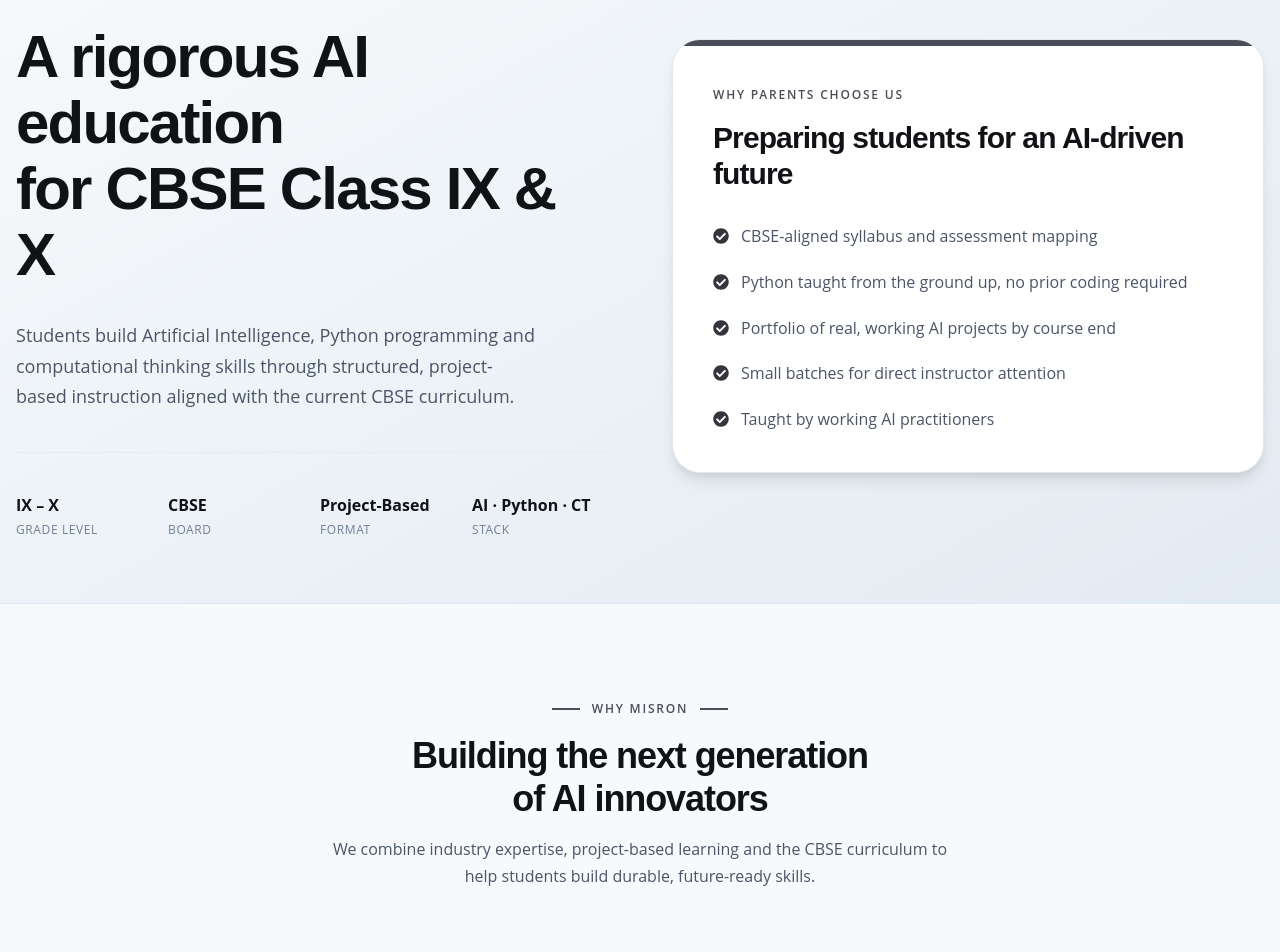
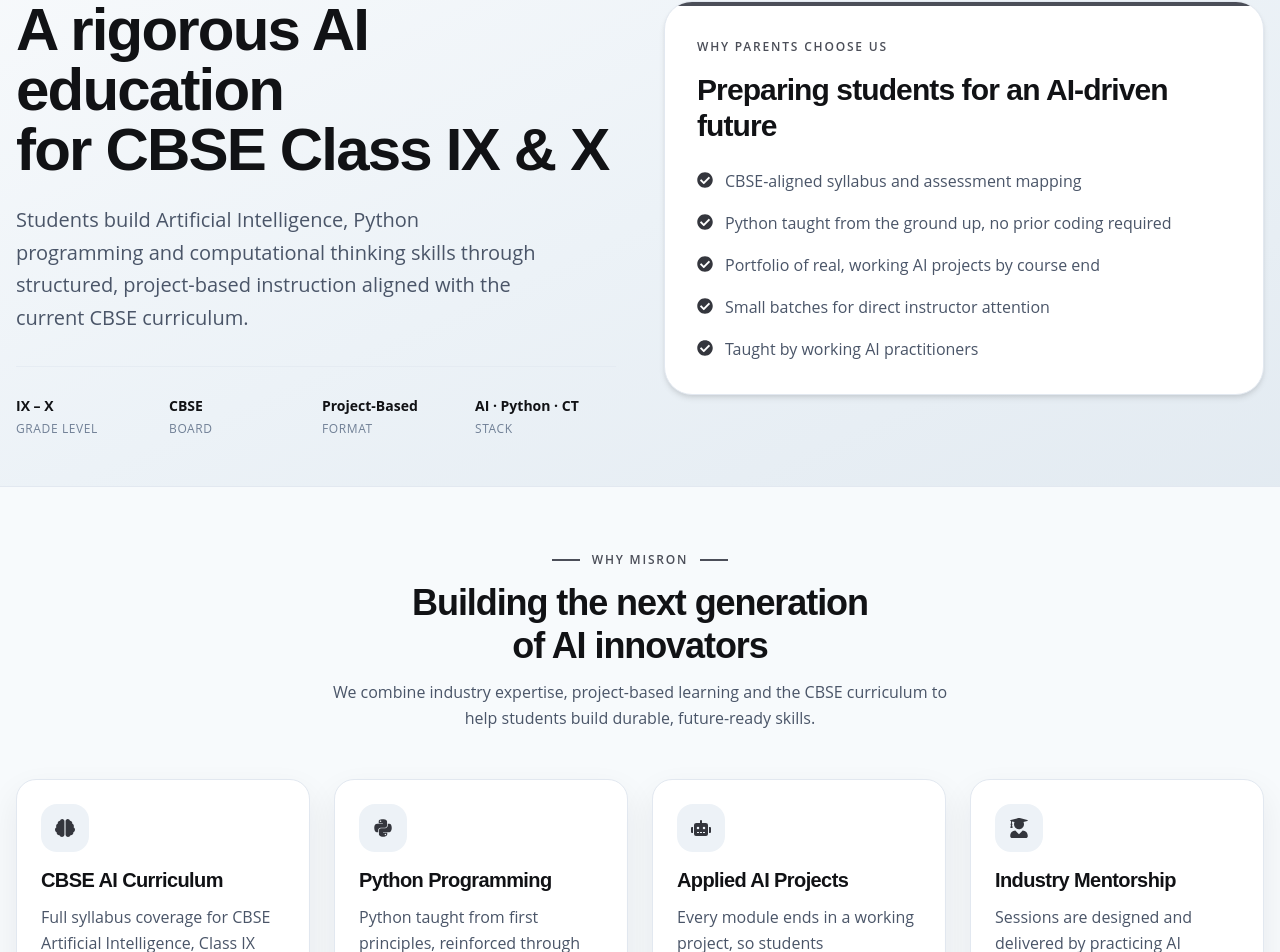
Before and after one commit to ambarishg/misron, a React (Vite) app: page /schoolofai in a window 1280 px wide. Shown: the part 168-1120 px from the top of the page. Built offline with nearby package versions, Linux system fonts and the light colour scheme.

Commit message:
UX changes

```diff
--- a/src/pages/SchoolOfAI.jsx
+++ b/src/pages/SchoolOfAI.jsx
@@ -84,10 +84,10 @@
   return (
     <Box bg={pageBg} minH="100vh">
       <Box bgGradient={heroBg} borderBottom="1px solid" borderColor={borderColor}>
-        <Container maxW="container.xl" py={{ base: 12, md: 16 }}>
-        <SimpleGrid columns={{ base: 1, lg: 2 }} spacing={16} alignItems="center">
+        <Container maxW="container.xl" py={{ base: 8, md: 12 }}>
+        <SimpleGrid columns={{ base: 1, lg: 2 }} spacing={12} alignItems="center">
           {/* Left */}
-          <Stack spacing={8}>
+          <Stack spacing={6}>
             <HStack spacing={3}>
               <Box w="28px" h="2px" bg={accentBar} />
               <Text
@@ -102,9 +102,9 @@
             </HStack>
 
             <Heading
-              fontSize={{ base: "4xl", md: "5xl", lg: "6xl" }}
-              lineHeight="1.1"
-              fontWeight="800"
+              as="h1"
+              size={{ base: "2xl", md: "3xl" }}
+              lineHeight="shorter"
               color={heroText}
             >
               A rigorous AI education
@@ -112,19 +112,19 @@
               for CBSE Class IX &amp; X
             </Heading>
 
-            <Text fontSize="lg" color={heroSubtext} maxW="520px" lineHeight="1.7">
+            <Text fontSize={{ base: "lg", md: "xl" }} color={heroSubtext} maxW="520px" lineHeight="tall">
               Students build Artificial Intelligence, Python programming and
               computational thinking skills through structured, project-based
               instruction aligned with the current CBSE curriculum.
             </Text>
 
-            <Divider borderColor="gray.200" pt={2} />
+            <Divider borderColor="gray.200" py={1} />
 
-            <SimpleGrid columns={4} spacing={4} pt={2}>
+            <SimpleGrid columns={4} spacing={3} pt={1}>
               {stats.map((s) => (
                 <VStack key={s.label} align="start" spacing={1}>
                   <Text
-                    fontSize={{ base: "sm", md: "md" }}
+                    fontSize={{ base: "xs", md: "sm" }}
                     fontWeight="700"
                     color={heroText}
                   >
@@ -149,13 +149,13 @@
             borderRadius="2xl"
             border="1px solid"
             borderColor={borderColor}
-            shadow="lg"
+            shadow="md"
             position="relative"
             overflow="hidden"
           >
-            <Box h="6px" bg={accentBar} />
+            <Box h="4px" bg={accentBar} />
 
-            <Box p={10}>
+            <Box p={8}>
               <Text
                 fontSize="xs"
                 letterSpacing="0.15em"
@@ -167,15 +167,15 @@
                 Why Parents Choose Us
               </Text>
 
-              <Heading size="lg" fontWeight="700" color={sectionTitle} mb={8}>
+              <Heading size="lg" fontWeight="700" color={sectionTitle} mb={6}>
                 Preparing students for an AI-driven future
               </Heading>
 
-              <VStack align="stretch" spacing={5}>
+              <VStack align="stretch" spacing={4}>
                 {credentials.map((item) => (
                   <HStack key={item} align="start" spacing={3}>
                     <Icon as={FaCheckCircle} color={accent} mt={1} boxSize={4} />
-                    <Text color={textColor} lineHeight="1.6">
+                    <Text color={textColor} lineHeight="tall">
                       {item}
                     </Text>
                   </HStack>
@@ -188,8 +188,8 @@
       </Box>
 
       {/* WHY CHOOSE US */}
-      <Container maxW="container.xl" py={24}>
-        <VStack spacing={4} mb={16}>
+      <Container maxW="container.xl" py={{ base: 12, md: 16 }}>
+        <VStack spacing={3} mb={12}>
           <HStack spacing={3}>
             <Box w="28px" h="2px" bg={accentBar} />
             <Text
@@ -206,8 +206,8 @@
 
           <Heading
             textAlign="center"
-            fontSize={{ base: "3xl", md: "4xl" }}
-            fontWeight="800"
+            size={{ base: "lg", md: "xl" }}
+            lineHeight="shorter"
             color={sectionTitle}
           >
             Building the next generation
@@ -215,18 +215,18 @@
             of AI innovators
           </Heading>
 
-          <Text color={textColor} maxW="650px" textAlign="center" lineHeight="1.7">
+          <Text color={textColor} maxW="650px" textAlign="center" lineHeight="tall">
             We combine industry expertise, project-based learning and the CBSE
             curriculum to help students build durable, future-ready skills.
           </Text>
         </VStack>
 
-        <SimpleGrid columns={{ base: 1, md: 2, xl: 4 }} spacing={8}>
+        <SimpleGrid columns={{ base: 1, md: 2, xl: 4 }} spacing={6}>
           {features.map((feature) => (
             <Box
               key={feature.title}
               bg={cardBg}
-              p={8}
+              p={6}
               rounded="xl"
               border="1px solid"
               borderColor={borderColor}
@@ -238,22 +238,22 @@
               }}
             >
               <Flex
-                w="52px"
-                h="52px"
+                w="48px"
+                h="48px"
                 rounded="lg"
                 bg={badgeBg}
                 align="center"
                 justify="center"
-                mb={6}
+                mb={4}
               >
-                <Icon as={feature.icon} boxSize={6} color={accent} />
+                <Icon as={feature.icon} boxSize={5} color={accent} />
               </Flex>
 
               <Heading size="md" fontWeight="700" color={sectionTitle} mb={3}>
                 {feature.title}
               </Heading>
 
-              <Text color={textColor} lineHeight="1.6" fontSize="sm">
+              <Text color={textColor} lineHeight="tall">
                 {feature.description}
               </Text>
             </Box>
```
